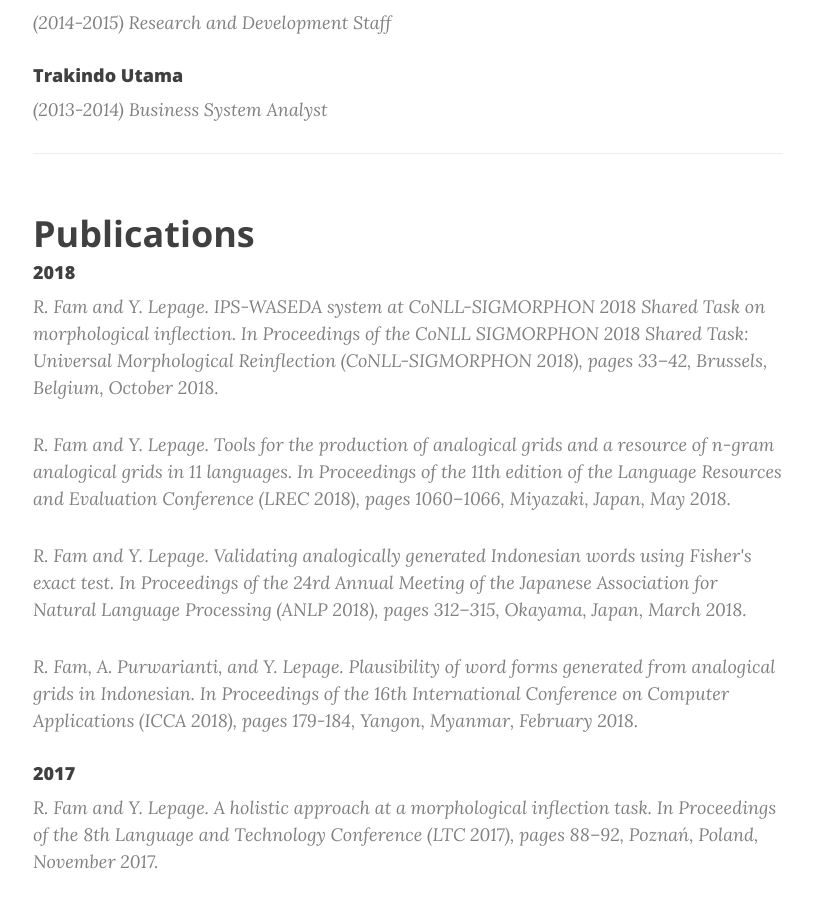
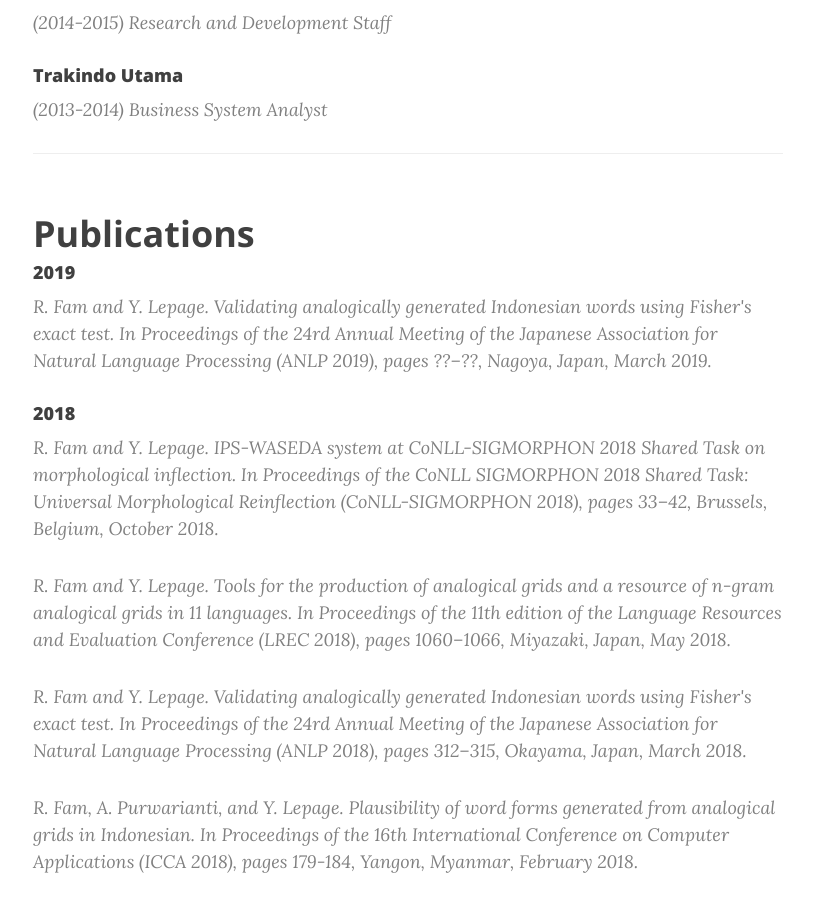
Before and after one commit to famrashel/famrashel.github.io, a Jekyll site: the page built from profile.html, in a window 1280 px wide and 900 px high, scrolled down 1496 px. Shown: the whole window, without its empty margins (232-1046 px from the left). Built offline with Jekyll 4.4.1, drawn with Linux system fonts in a browser that asks for light colours; nearby versions of some CDN libraries.

Commit message:
Update profile.html
Added field for 2019

```diff
--- a/profile.html
+++ b/profile.html
@@ -65,6 +65,10 @@ header-img: "img/about-bg.jpg"
 <hr>
 <div class="post-preview">
     <h2 class="section-heading">Publications</h2>
+    <h4 class="post-subtitle">2019</h4>
+        <p class="post-meta">
+            R. Fam and Y. Lepage. Validating analogically generated Indonesian words using Fisher's exact test. In Proceedings of the 24rd Annual Meeting of the Japanese Association for Natural Language Processing (ANLP 2019), pages ??–??, Nagoya, Japan, March 2019.
+        </p>
     <h4 class="post-subtitle">2018</h4>
         <p class="post-meta">
             R. Fam and Y. Lepage. IPS-WASEDA system at CoNLL-SIGMORPHON 2018 Shared Task on morphological inflection. In Proceedings of the CoNLL SIGMORPHON 2018 Shared Task: Universal Morphological Reinflection (CoNLL-SIGMORPHON 2018), pages 33–42, Brussels, Belgium, October 2018.
```
